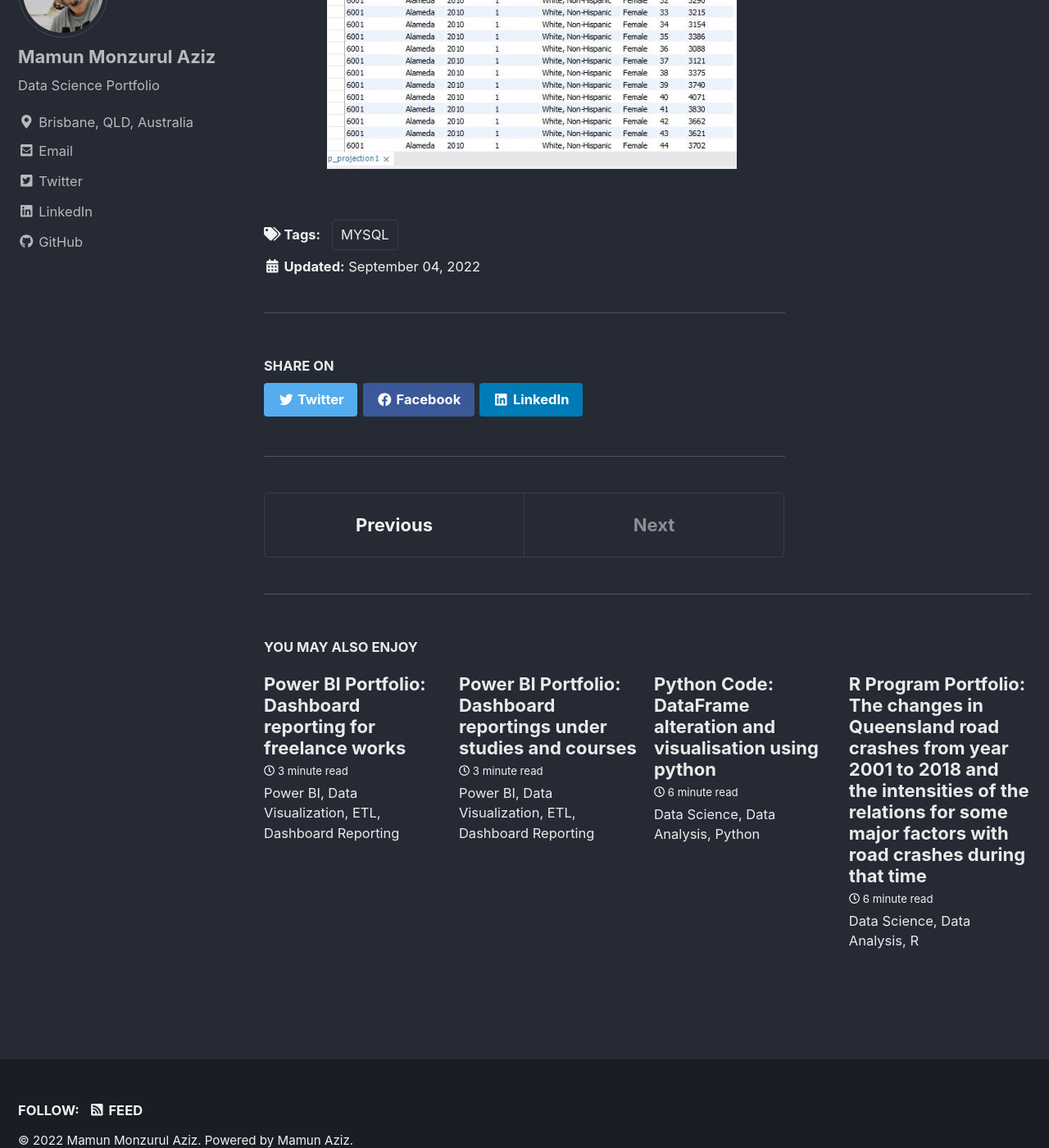
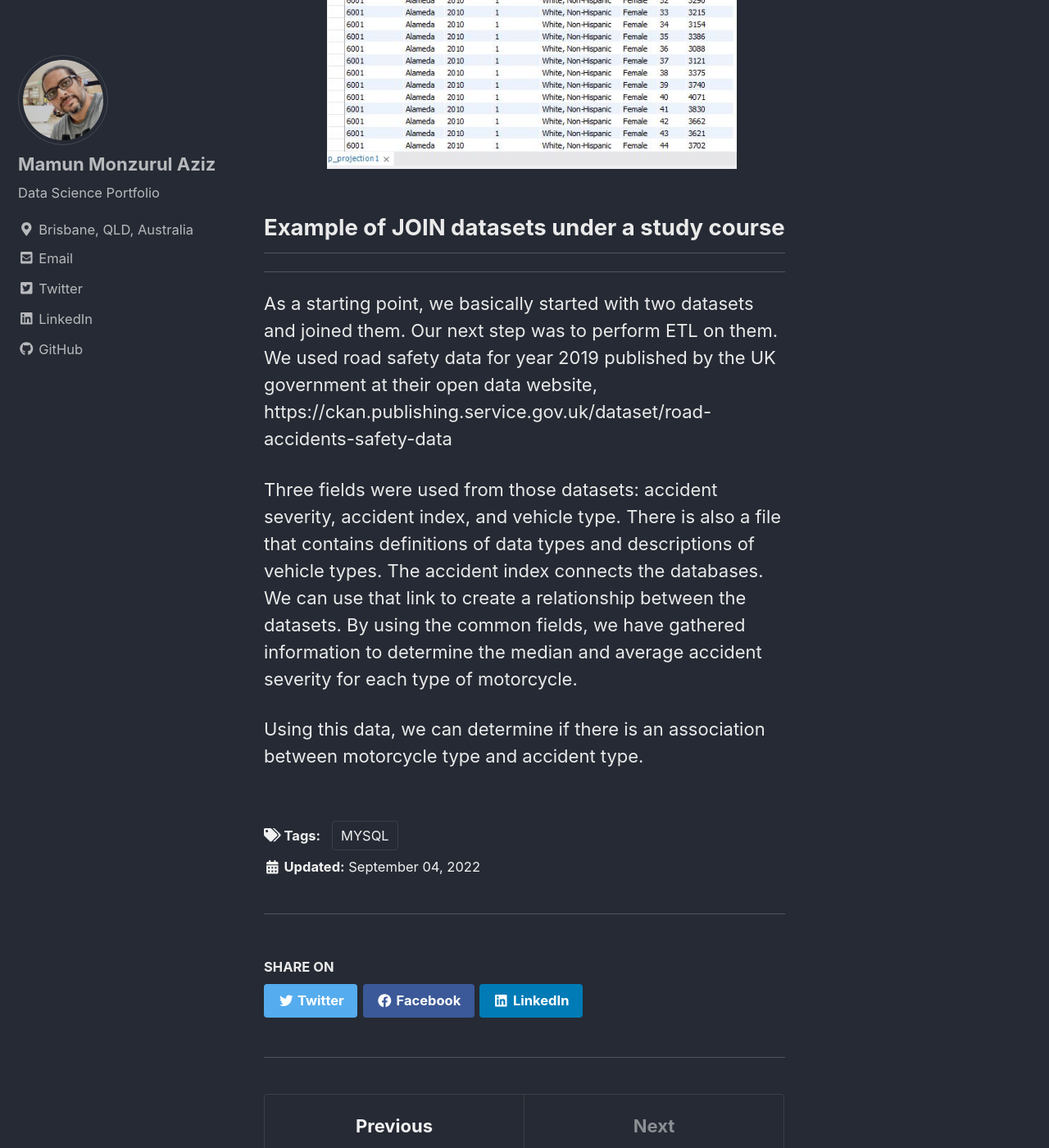
Before and after one commit to mamunmaziz/mamunmaziz.github.io, a Jekyll site: the page built from _posts/2022-09-04-MYSQL Protfolio.md, in a window 1280 px wide and 1400 px high, scrolled down 5589 px. Shown: the whole window at 82% size. Built offline with Jekyll 4.4.1, drawn with Linux system fonts in a browser that asks for light colours; cached includes are drawn as plain includes; nearby versions of some CDN libraries; some of the changed text lies outside the part shown.

Commit message:
Update 2022-09-04-MYSQL Protfolio.md

````diff
--- a/_posts/2022-09-04-MYSQL Protfolio.md
+++ b/_posts/2022-09-04-MYSQL Protfolio.md
@@ -107,3 +107,13 @@
 ```
 Result:
 <img src="/images/2022-09-04/5sql.JPG" width="500"/>
+
+
+## Example of JOIN datasets under a study course
+------------------------------------------------
+As a starting point, we basically started with two datasets and joined them. Our next step was to perform ETL on them.
+We used road safety data for year 2019 published by the UK government at their open data website, https://ckan.publishing.service.gov.uk/dataset/road-accidents-safety-data
+
+Three fields were used from those datasets: accident severity, accident index, and vehicle type. There is also a file that contains definitions of data types and descriptions of vehicle types. The accident index connects the databases. We can use that link to create a relationship between the datasets. By using the common fields, we have gathered information to determine the median and average accident severity for each type of motorcycle.
+
+Using this data, we can determine if there is an association between motorcycle type and accident type.
````
